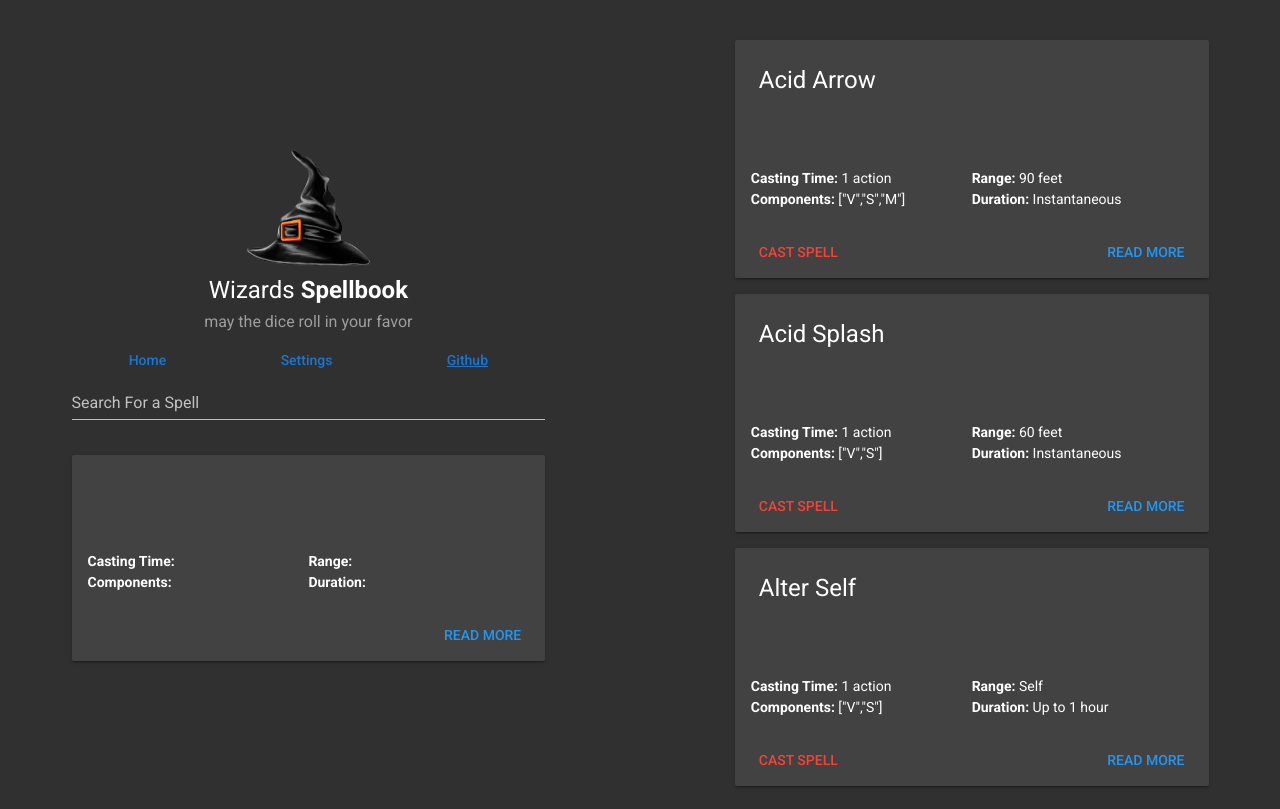
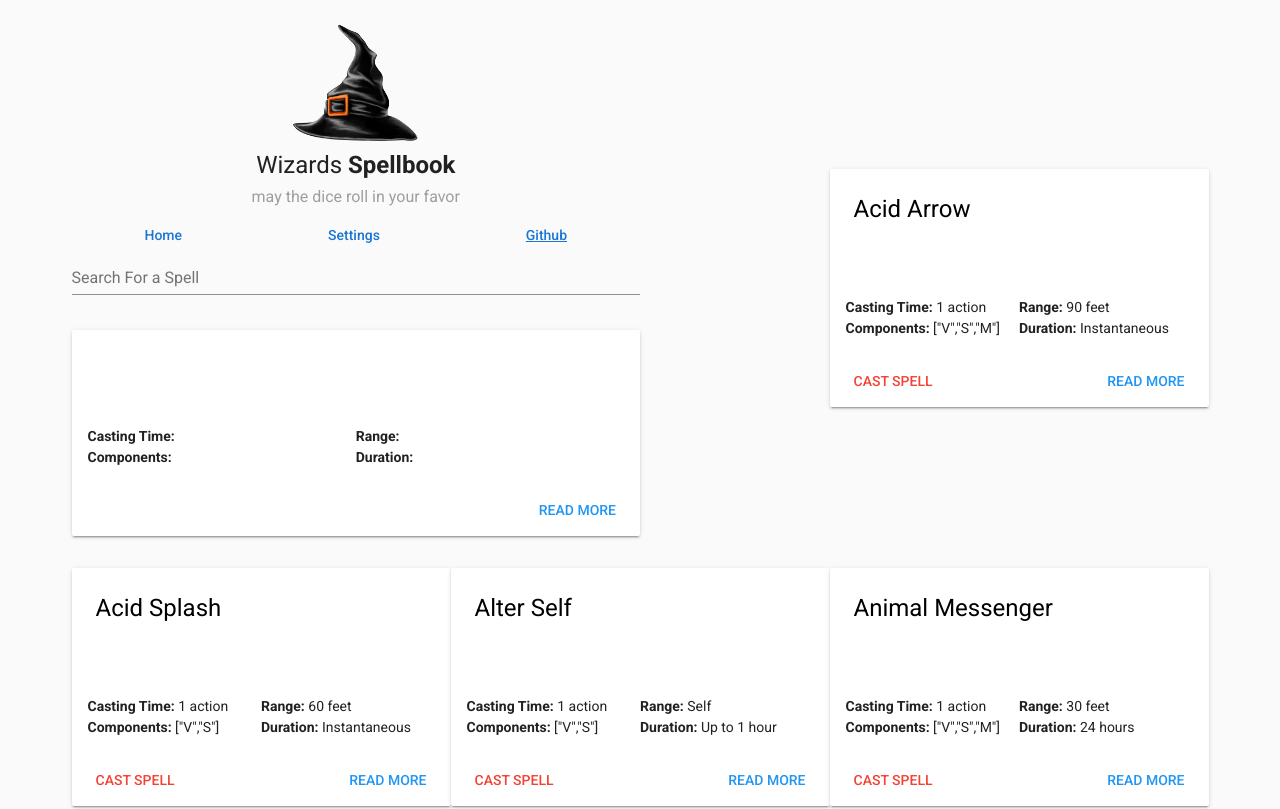
Before and after one commit to nothingasis/dnd-spellbook, a Vue app: page / in a window 1280 px wide. Shown: the top 809 px of the page. Built offline with nearby package versions, Linux system fonts and the light colour scheme; what vue-carousel-3d would draw is missing.

Commit message:
Fixing layout

```diff
--- a/src/App.vue
+++ b/src/App.vue
@@ -1,57 +1,70 @@
 <template>
-  <v-app dark>
+  <v-app>
     <v-content>
       <v-container>
         <v-layout row wrap align-center>
 
-          <v-flex xs12 md5>
-            <div class="text-xs-center">
-              <v-avatar size="125px" tile>
-                <img src="@/assets/wizard-hat.png" class="mb-1">
+          <v-flex d-flex xs12 sm6 md6>
+            <v-layout column wrap>
+              <!-- Wizard Hat -->
+              <v-flex d-flex>
+                <v-avatar size="125px" tile>
+                  <img src="@/assets/wizard-hat.png" class="mb-1">
               </v-avatar>
-                <div class="headline">Wizards <span style="font-weight:bold">Spellbook</span></div>
+              </v-flex>
+              <v-flex d-flex>
+                <div class="headline text-xs-center">Wizards <span style="font-weight:bold">Spellbook</span></div>
+              </v-flex>
+
+              <v-flex d-flex>
                 <div class="subheading text-xs-center grey--text pt-1 pb-3">may the dice roll in your favor</div>
+              </v-flex>
+
+              <v-flex d-flex>
                 <v-layout justify-space-around>
                   <a class="body-2">Home</a>
-                  <!-- TODO: Creating a settings component -->
                   <a class="body-2">Settings</a>
                   <a class="body-2" target="blank" href="https://github.com/nothingasis/dnd-spellbook">Github</a>
                 </v-layout>
-            </div>
-            <v-layout row wrap align-center>
-              <!-- <v-form> -->
-              <v-text-field v-model="spellsearch" label="Search For a Spell" required></v-text-field>
-              <!-- </v-form> -->
-              <spell-card :spell="spellSelected" :canCast="false"></spell-card>
+              </v-flex>
+
+              <v-flex d-flex>
+                <v-text-field v-model="spellsearch" label="Search For a Spell" required></v-text-field>
+              </v-flex>
+
+              <v-flex d-flex>
+                <spell-card :spell="spellSelected" :canCast="false"></spell-card>
+              </v-flex>
             </v-layout>
           </v-flex>
-
           <v-spacer></v-spacer>
-
-          <v-flex xs12 md5>
-            <div>
-              <spell-card v-for="(spell, index) in filteredList.slice(0, 3)" :key="index" :spell="spell" :index="spell._id"></spell-card>
-            </div>
+          <v-flex d-flex xs12 sm6 md4 v-for="(spell, index) in filteredList.slice(0, 6)" :key="index">
+            <spell-card :spell="spell" :index="spell._id"></spell-card>
           </v-flex>
         </v-layout>
       </v-container>
     </v-content>
+    <!-- <home-2></home-2> -->
   </v-app>
 </template>
 
 <script>
 import SpellCard from '@/components/SpellCard.vue'
 import { mapGetters } from 'vuex'
+import Home2 from './views/Home2.vue'
 
 export default {
   name: 'App',
   components: {
-    SpellCard
+    SpellCard,
+    Home2
   },
   data() {
     return {
       page: 0,
-      spellsearch: ''
+      spellsearch: '',
+      lorem:
+        'Lorem ipsum dolor sit amet, mel at clita quando. Te sit oratio vituperatoribus, nam ad ipsum posidonium mediocritatem, explicari dissentiunt cu mea. Repudiare disputationi vim in, mollis iriure nec cu, alienum argumentum ius ad. Pri eu justo aeque torquatos.'
     }
   },
   computed: {
--- a/src/components/SpellCard.vue
+++ b/src/components/SpellCard.vue
@@ -1,6 +1,6 @@
 <template>
-  <v-card class="my-3" hover width="100%">
-    <v-responsive class="white--text">
+  <v-card class="my-3" hover width="50%">
+    <v-responsive class="black--text">
       <v-container fill-height fluid>
         <v-layout>
           <v-flex xs12 align-end d-flex>
--- /dev/null
+++ b/src/views/Home2.vue
@@ -0,0 +1,85 @@
+<template>
+  <v-app>
+    <v-container fluid grid-list-md>
+      <!-- 1 -->
+      <v-layout row wrap>
+
+        <v-flex d-flex xs12 sm6 md4>
+          <v-layout column wrap>
+            <!-- Wizard Hat -->
+            <v-flex d-flex>
+              <v-avatar size="125px" tile>
+                <img src="@/assets/wizard-hat.png" class="mb-1">
+              </v-avatar>
+            </v-flex>
+            <v-flex d-flex>
+              <div class="headline text-xs-center">Wizards <span style="font-weight:bold">Spellbook</span></div>
+            </v-flex>
+
+            <v-flex d-flex>
+              <div class="subheading text-xs-center grey--text pt-1 pb-3">may the dice roll in your favor</div>
+            </v-flex>
+
+            <v-flex d-flex>
+              <v-layout justify-space-around>
+                <a class="body-2">Home</a>
+                <a class="body-2">Settings</a>
+                <a class="body-2" target="blank" href="https://github.com/nothingasis/dnd-spellbook">Github</a>
+              </v-layout>
+            </v-flex>
+
+            <v-flex d-flex>
+              <v-text-field v-model="spellsearch" label="Search For a Spell" required></v-text-field>
+            </v-flex>
+
+            <v-flex d-flex>
+              <spell-card :spell="spellSelected" :canCast="false"></spell-card>
+            </v-flex>
+          </v-layout>
+        </v-flex>
+
+        <v-flex d-flex xs12 sm6 md3>
+          <v-layout row wrap>
+            <v-flex d-flex>
+              <v-card color="indigo" dark>
+                <v-card-text>{{ lorem.slice(0, 70) }}</v-card-text>
+              </v-card>
+            </v-flex>
+            <v-flex d-flex>
+              <v-layout row wrap>
+                <v-flex v-for="n in 2" :key="n" d-flex xs12>
+                  <v-card color="red lighten-2" dark>
+                    <v-card-text>{{ lorem.slice(0, 40) }}</v-card-text>
+                  </v-card>
+                </v-flex>
+              </v-layout>
+            </v-flex>
+          </v-layout>
+        </v-flex>
+
+        <v-flex d-flex xs12 sm6 md2 child-flex>
+          <v-card color="green lighten-2" dark>
+            <v-card-text>{{ lorem.slice(0, 90) }}</v-card-text>
+          </v-card>
+        </v-flex>
+        <v-flex d-flex xs12 sm6 md3>
+          <v-card color="blue lighten-2" dark>
+            <v-card-text>{{ lorem.slice(0, 100) }}</v-card-text>
+          </v-card>
+        </v-flex>
+      </v-layout>
+    </v-container>
+  </v-app>
+</template>
+
+<script>
+export default {
+  name: 'Home2',
+  data() {
+    return {
+      lorem:
+        'Lorem ipsum dolor sit amet, mel at clita quando. Te sit oratio vituperatoribus, nam ad ipsum posidonium mediocritatem, explicari dissentiunt cu mea. Repudiare disputationi vim in, mollis iriure nec cu, alienum argumentum ius ad. Pri eu justo aeque torquatos.'
+    }
+  }
+}
+</script>
```
